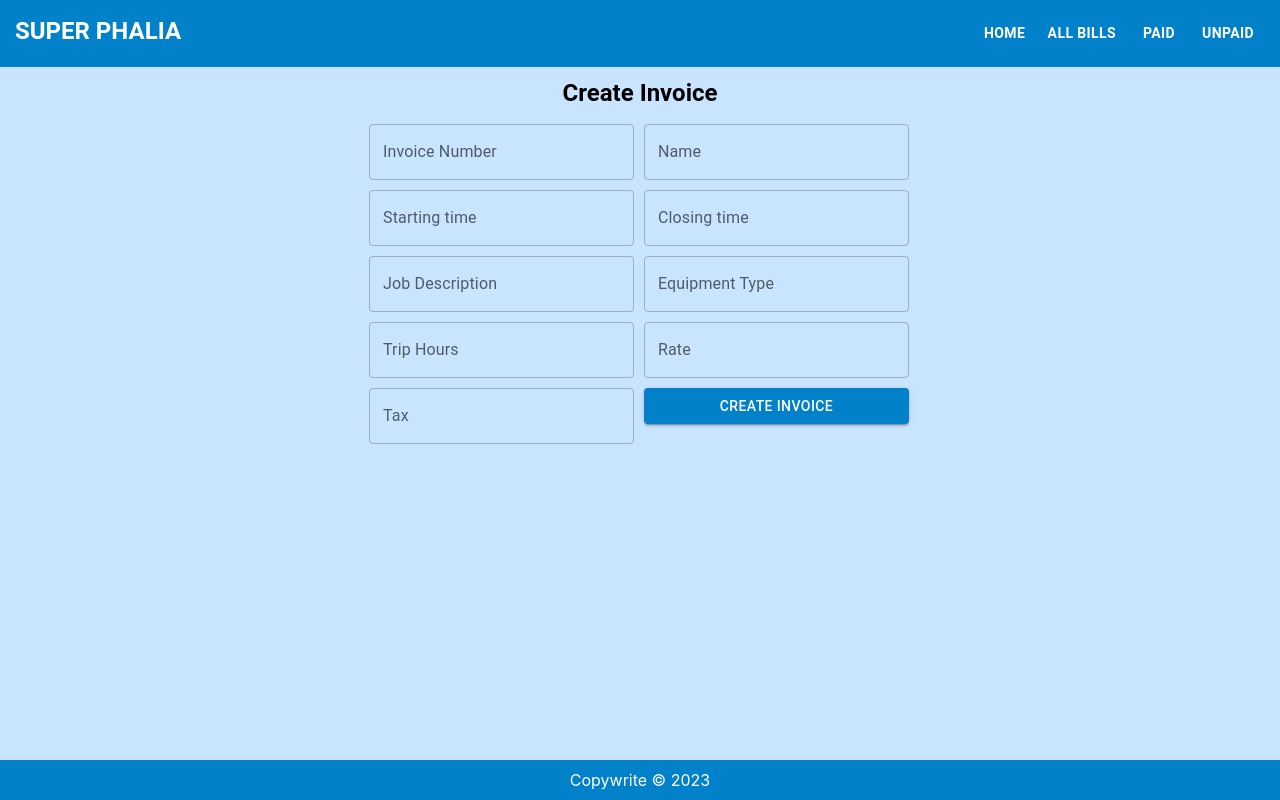
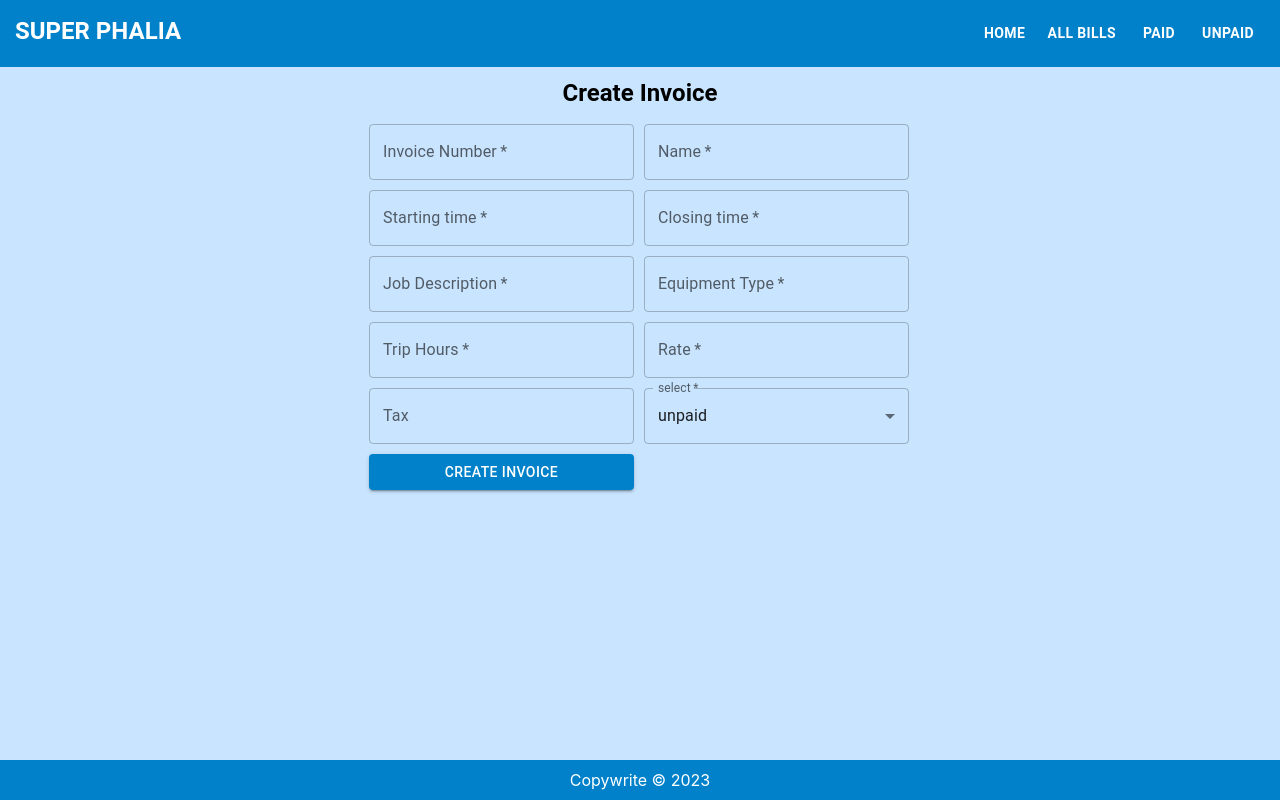
Before and after one commit to zubairharitage/super-phalia, a React (Create React App) app in the folder frontend/: page / in a window 1280 px wide. Built offline with nearby package versions, Linux system fonts and the light colour scheme.

Commit message:
Added paid attribute.

```diff
--- a/frontend/src/pages/Home.jsx
+++ b/frontend/src/pages/Home.jsx
@@ -1,5 +1,15 @@
 import React, { useState } from "react";
-import { Box, Button, Container, TextField, Typography } from "@mui/material";
+import {
+  Box,
+  Button,
+  Container,
+  FormControl,
+  InputLabel,
+  MenuItem,
+  Select,
+  TextField,
+  Typography,
+} from "@mui/material";
 
 import Footer from "../components/Footer";
 import Header from "../components/Header";
@@ -15,6 +25,7 @@ const Home = () => {
     tripHours: "",
     rate: "",
     tax: "",
+    paid: false,
   });
 
   const handleChange = (e) => {
@@ -46,6 +57,7 @@ const Home = () => {
             value={invoice.invoiceNumber}
             onChange={handleChange}
             sx={{ margin: "5px", width: "48%" }}
+            required
           />
           <TextField
             placeholder="Enter Name"
@@ -54,6 +66,7 @@ const Home = () => {
             value={invoice.name}
             onChange={handleChange}
             sx={{ margin: "5px", width: "48%" }}
+            required
           />
           <TextField
             placeholder="Enter Starting time"
@@ -62,6 +75,7 @@ const Home = () => {
             value={invoice.startingTime}
             onChange={handleChange}
             sx={{ width: "48%", margin: "5px" }}
+            required
           />
           <TextField
             placeholder="Enter Closing time"
@@ -70,6 +84,7 @@ const Home = () => {
             value={invoice.closingTime}
             onChange={handleChange}
             sx={{ width: "48%", margin: "5px" }}
+            required
           />
           <TextField
             placeholder="Enter Job Description"
@@ -78,6 +93,7 @@ const Home = () => {
             value={invoice.jobDescription}
             onChange={handleChange}
             sx={{ width: "48%", margin: "5px" }}
+            required
           />
           <TextField
             placeholder="Enter Equipment Type"
@@ -86,6 +102,7 @@ const Home = () => {
             value={invoice.equipmentType}
             onChange={handleChange}
             sx={{ width: "48%", margin: "5px" }}
+            required
           />
           <TextField
             placeholder="Enter Trip Hours"
@@ -94,6 +111,7 @@ const Home = () => {
             value={invoice.tripHours}
             onChange={handleChange}
             sx={{ width: "48%", margin: "5px" }}
+            required
           />
           <TextField
             placeholder="Enter Rate"
@@ -102,6 +120,7 @@ const Home = () => {
             value={invoice.rate}
             onChange={handleChange}
             sx={{ width: "48%", margin: "5px" }}
+            required
           />
           <TextField
             placeholder="Enter Tax"
@@ -111,6 +130,20 @@ const Home = () => {
             onChange={handleChange}
             sx={{ width: "48%", margin: "5px" }}
           />
+          <FormControl sx={{ width: "48%", margin: "5px" }} required>
+            <InputLabel id="demo-simple-select-label">select</InputLabel>
+            <Select
+              labelId="demo-simple-select-label"
+              id="demo-simple-select"
+              label="paid"
+              value={invoice.paid}
+              onChange={handleChange}
+              name="paid"
+            >
+              <MenuItem value={true}>paid</MenuItem>
+              <MenuItem value={false}>unpaid</MenuItem>
+            </Select>
+          </FormControl>
           <Button
             variant="contained"
             sx={{
```
